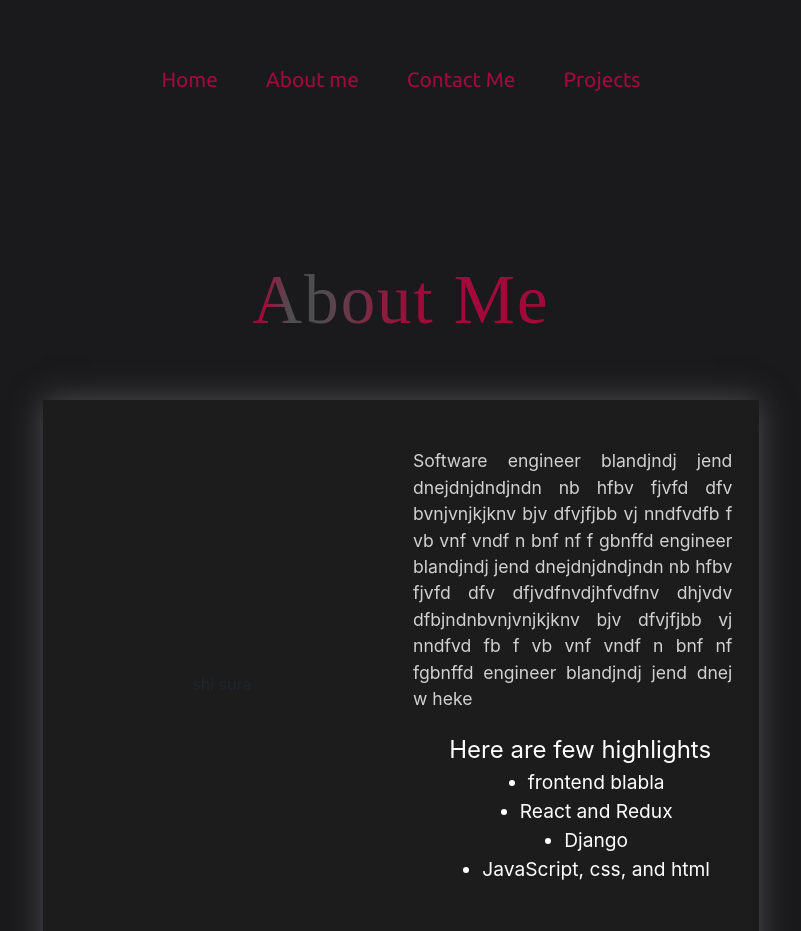
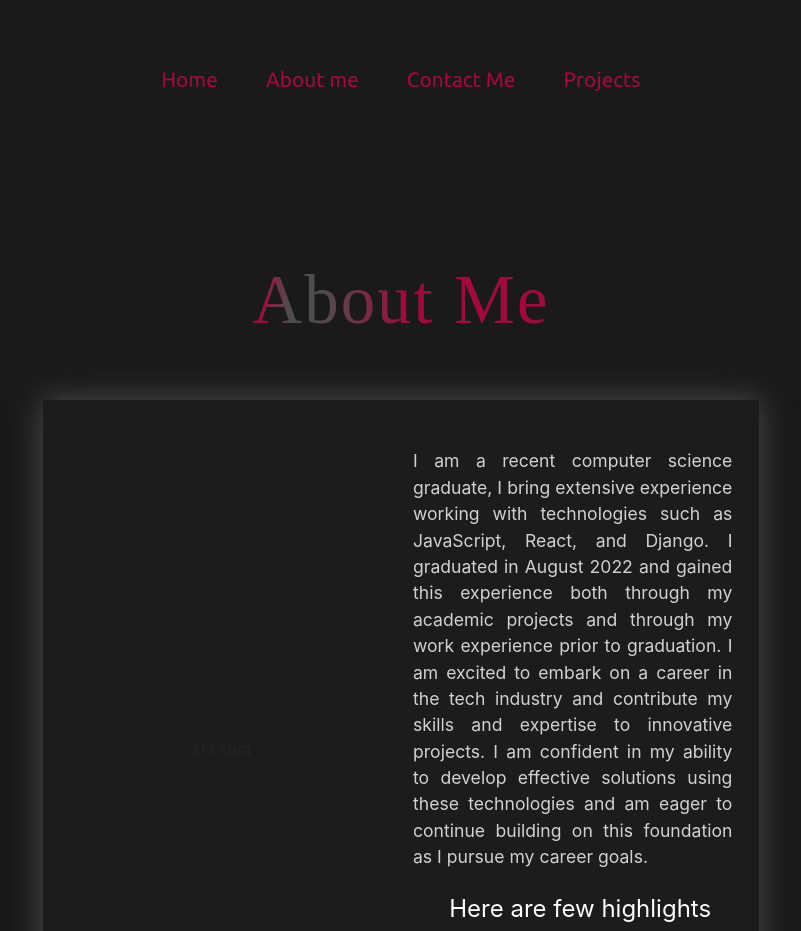
Before and after one commit to Tia4130/Portfolio, a React (Create React App) app: page /about in a window 1280 px wide. Shown: the top 931 px of the page, without its empty margins (239-1040 px from the left). Built offline with nearby package versions, Linux system fonts and the light colour scheme; a web font is replaced by a local one.

Commit message:
change text: about/home, fix navbar projects, change the cv

```diff
--- a/src/components/About.js
+++ b/src/components/About.js
@@ -23,23 +23,18 @@ export default function About() {
                         {/* rightside */}
                         <di0v className='col-lg-6 col-md-6 col-sm-12 py-5 d-flex flex-column'>
                             <span className='some-text-about-me'>
-                                Software engineer blandjndj jend dnejdnjdndjndn nb hfbv  fjvfd dfv
-                                bvnjvnjkjknv bjv dfvjfjbb vj nndfvdfb  f vb  vnf vndf n bnf nf f
-                                gbnffd engineer blandjndj jend dnejdnjdndjndn nb hfbv  fjvfd dfv
-                                dfjvdfnvdjhfvdfnv dhjvdv dfbjndnbvnjvnjkjknv bjv dfvjfjbb vj nndfvd
-                                fb  f vb  vnf vndf n bnf nf fgbnffd engineer blandjndj jend dnej w heke
+                                I am a recent computer science graduate, I bring extensive experience working with technologies such as JavaScript, React, and Django. I graduated in August 2022 and gained this experience both through my academic projects and through my work experience prior to graduation. I am excited to embark on a career in the tech industry and contribute my skills and expertise to innovative projects. I am confident in my ability to develop effective solutions using these technologies and am eager to continue building on this foundation as I pursue my career goals.
                             </span>
-
                             <span className='few-highlights'>
                                 <span className='few-text'>
                                     Here are few highlights
                                 </span>
                                 <span className='few-list'>
                                     <ul>
-                                        <li>frontend blabla</li>
-                                        <li>React and Redux</li>
+                                        <li>JavaScript, css, and html</li>
+                                        <li>React.js and Redux</li>
                                         <li>Django</li>
-                                        <li>JavaScript, css, and html</li>
+                                        {/* <li></li> */}
                                     </ul>
                                 </span>
                             </span>
--- a/src/components/Home.js
+++ b/src/components/Home.js
@@ -13,13 +13,13 @@ export default function Home() {
 
     const onButtonClick = () => {
         // javascript method
-        fetch('TiaAkikiCv.pdf').then(response => {
+        fetch('CVTia.Akiki.pdf').then(response => {
             response.blob().then(blob => {
                 const fileURL = window.URL.createObjectURL(blob);
 
                 let alink = document.createElement('a');
                 alink.href = fileURL;
-                alink.download = 'TiaAkikiCv.pdf';
+                alink.download = 'CVTia.Akiki.pdf';
                 alink.click();
             })
         })
@@ -43,7 +43,7 @@ export default function Home() {
                         <p className='iam-text'>I am</p>
 
                         <p className='name-text'>Tia Akiki</p>
-                        <p className='major-text'>Software Engineer</p>
+                        <p className='major-text'>Computer Science</p>
                         <button className="glow-on-hover rounded mx-auto d-block" type="button"
                             onClick={onButtonClick}
                         >Get Resume</button>
--- a/src/components/Projects.js
+++ b/src/components/Projects.js
@@ -8,9 +8,9 @@ import Card from './Card';
 
 function Projects() {
     return (
-
+        <>
+            <Header />
             <div className='d-flex flex-column'>
-            <Header />
                 <div className='card-container'>
                     <Card
                         title="netflix"
@@ -22,9 +22,9 @@ function Projects() {
                         description="The Airbnb project is the same as netflix project but we are clonning airbnb, and using react.js as a framework, javascript language, and firebase for the backend."
                     />
                 </div>
+            </div>
             <Footer />
-        </div>
-
+        </>
     )
 }
 
```
Also changed, not shown: 2 other files (tests, documents, lock files or other folders). Lines whose indentation alone changed are shown as unchanged.
